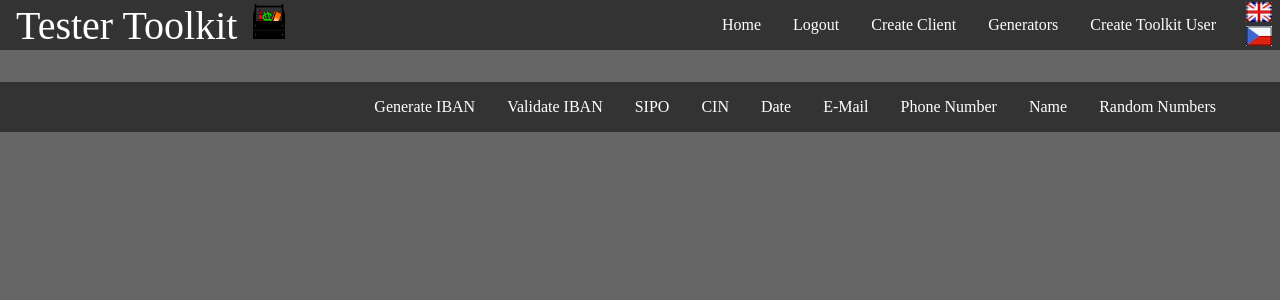
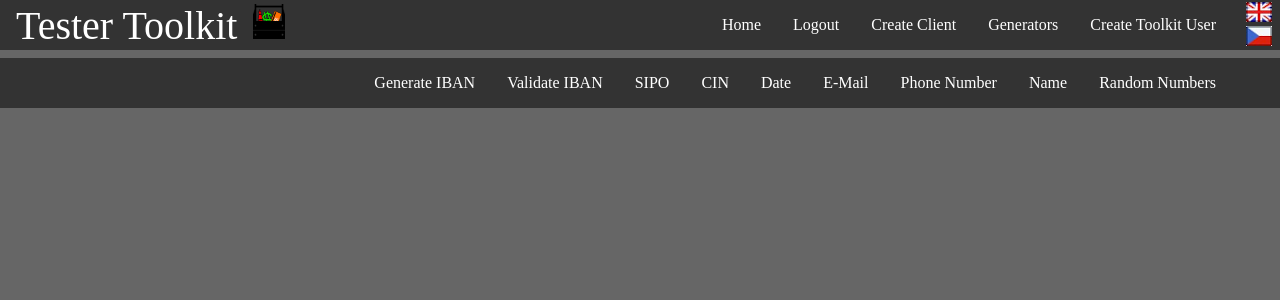
Before and after one commit to Crowmorian/testerToolkit_App, a Flask app: page /generators in a window 1280 px wide. Shown: the top 300 px of the page. Run offline with Flask 2, Linux system fonts and the light colour scheme; a user stored in the database is signed in; parts of the project's set-up code (start-up, migrations or seed data) failed here and were passed over.

Commit message:
Signed-off-by: Crowmorian <crowmorian@gmail.com>

```diff
--- a/testerToolkit_app/project/templates/static/base.css
+++ b/testerToolkit_app/project/templates/static/base.css
@@ -99,7 +99,7 @@ html {
 }
 
 .spacer {
-	height: 2rem;
+	height: .5rem;
 }
 
 .logo-image {
```
